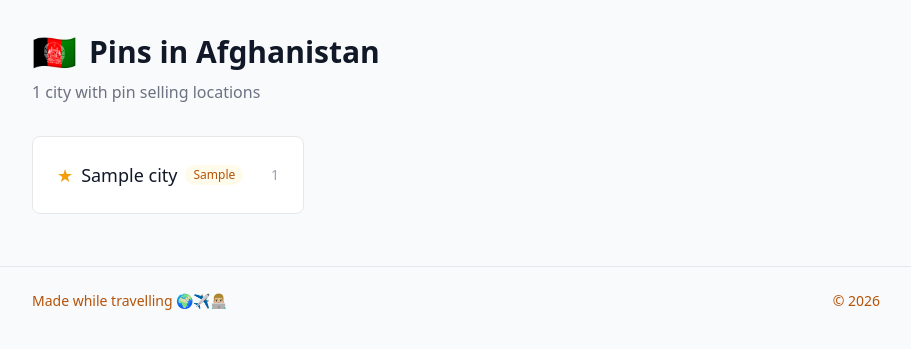
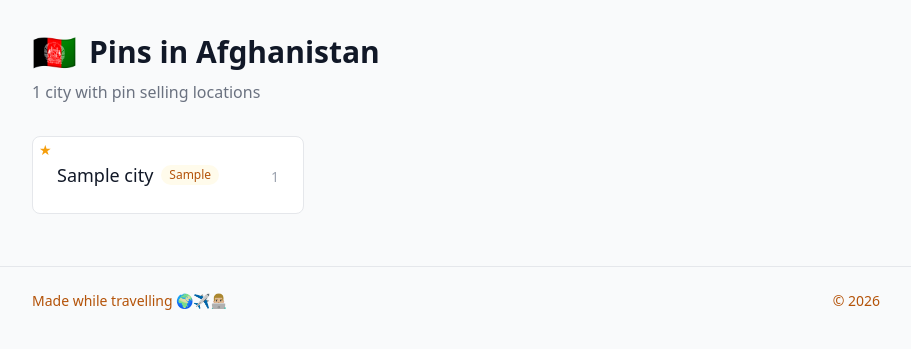
Before and after one commit to Polovinkin/travelpinhunt, a Django app: page /afghanistan/ in a window 1280 px wide. Shown: the part 61-410 px from the top of the page, without its empty margins (184-1095 px from the left). Run offline with Django 5.2, Linux system fonts and the light colour scheme; data comes from the database, SQL or seed files in the repository; tables that the repository leaves empty hold one stand-in row (values such as "Sample post"); some libraries are stand-ins or nearby versions.

Commit message:
visual: much better city cards and formatting, moved capital star to the corner

```diff
--- a/locations/templates/locations/country_detail.html
+++ b/locations/templates/locations/country_detail.html
@@ -43,20 +43,22 @@
         {% for city in cities %}
             <!-- Карточка-ссылка на страницу города -->
             <a href="/{{ country.slug }}/{{ city.slug }}/"
-            class="bg-white border border-gray-200 rounded-lg px-6 py-6 text-lg font-medium hover:border-amber-600 hover:shadow-sm transition flex items-center gap-2">
-                <!-- Звёздочка для столицы -->
+            class="relative bg-white border border-gray-200 rounded-lg px-4 py-5 sm:px-6 sm:py-6 text-lg font-medium hover:border-amber-600 hover:shadow-sm transition flex items-baseline justify-between gap-2">
+                <!-- Звёздочка столицы — маленькая, в левом верхнем углу карточки, не занимает место в строке названия -->
                 {% if city.is_capital %}
-                    <span title="Capital" class="text-amber-500 cursor-default">★</span>
+                    <span title="Capital" class="absolute top-1.5 left-1.5 text-sm leading-none text-amber-500 cursor-default">★</span>
                 {% endif %}
-                {{ city.name }}
-                <!-- Бейдж типа локации — например "Island", если это не обычный город -->
-                {% if city.location_type %}
-                    <span class="text-xs bg-amber-50 text-amber-700 px-2 py-0.5 rounded-full font-normal">
-                        {{ city.location_type }}
-                    </span>
-                {% endif %}
-                <!-- Количество локаций в городе -->
-                <span class="ml-auto text-sm text-gray-400 font-normal">{{ city.location_count }}</span>
+                <!-- Название + бейдж: бейдж присоединяется к строке названия, пока влезает, и переносится сам, если нет -->
+                <div class="flex flex-wrap items-center gap-2">
+                    <span>{{ city.name }}</span>
+                    {% if city.location_type %}
+                        <span class="text-xs bg-amber-50 text-amber-700 px-2 py-0.5 rounded-full font-normal">
+                            {{ city.location_type }}
+                        </span>
+                    {% endif %}
+                </div>
+                <!-- Количество локаций — жёстко зафиксировано справа, на уровне названия, никогда не переносится -->
+                <span class="text-sm text-gray-400 font-normal shrink-0">{{ city.location_count }}</span>
             </a>
         {% empty %}
             <!-- Заглушка если для страны ещё нет ни одного города -->
```
